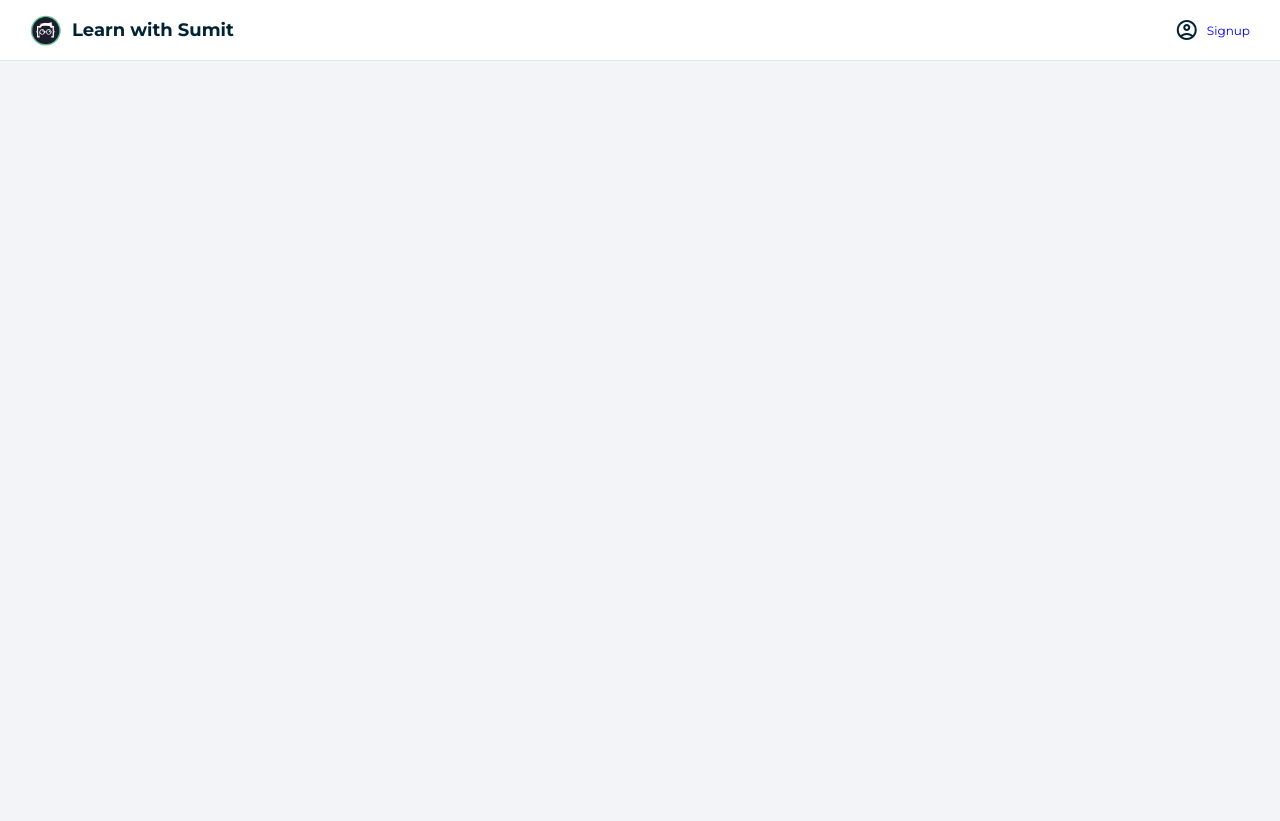
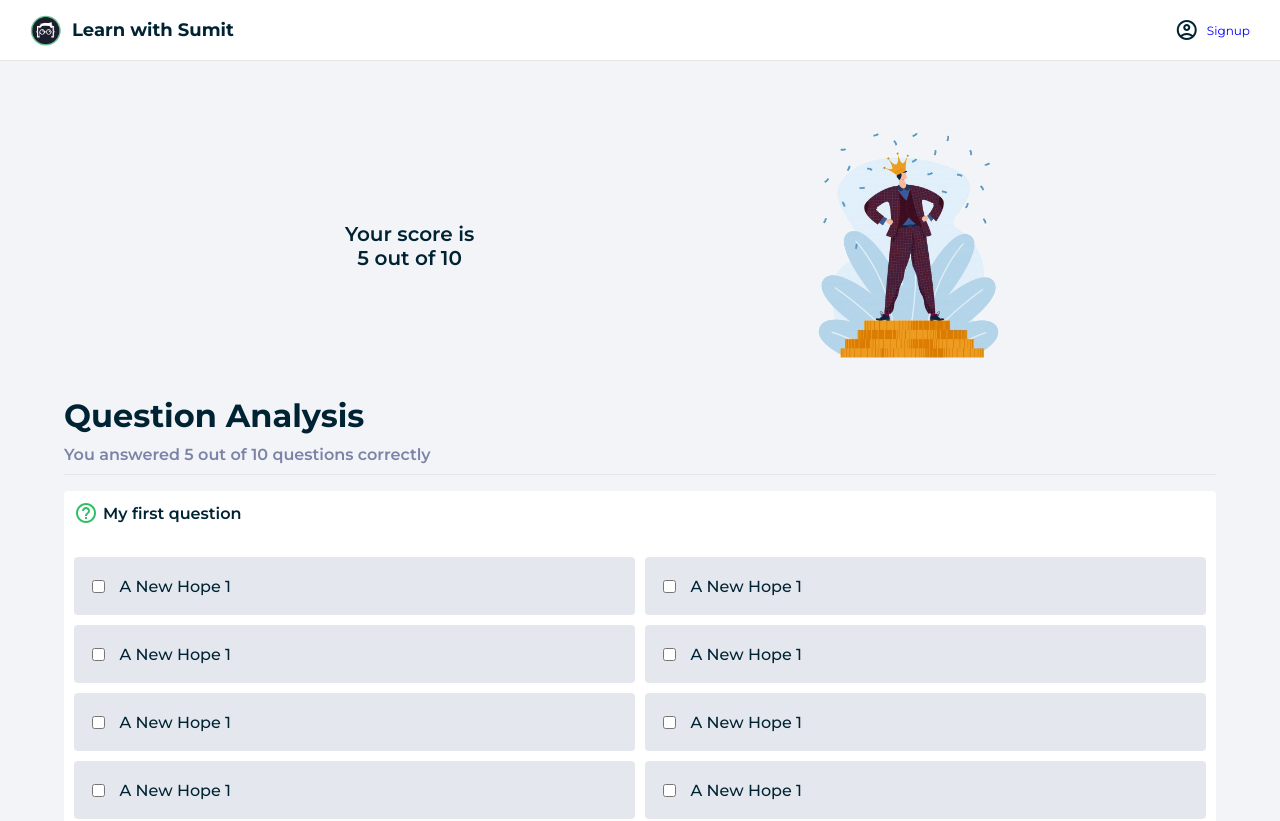
Before and after one commit to faiyaz032/react-quiz-app, a React (Vite) app: page / in a window 1280 px wide. Shown: the top 821 px of the page. Before the commit the page ends 800 px from the top, so only its background shows below. Built offline with nearby package versions, Linux system fonts and the light colour scheme.

Commit message:
Converted Result Page

```diff
--- /dev/null
+++ b/src/components/Analysis/Analysis.jsx
@@ -0,0 +1,14 @@
+import React from 'react';
+import Question from './Question/Question';
+
+export default function Analysis() {
+  return (
+    <div class="analysis">
+      <h1>Question Analysis</h1>
+      <h4>You answered 5 out of 10 questions correctly</h4>
+
+      <Question questionText="My first question" />
+      <Question questionText="My second question" />
+    </div>
+  );
+}
--- /dev/null
+++ b/src/components/Analysis/Question/Question.jsx
@@ -0,0 +1,16 @@
+import React from 'react';
+
+import Answers from '../../Answers/Answers';
+import classes from './Question.module.css';
+
+export default function Question({ questionText, answers }) {
+  return (
+    <div className={classes.question}>
+      <div className={classes.qtitle}>
+        <span className="material-icons-outlined"> help_outline </span>
+        {questionText}
+      </div>
+      <Answers />
+    </div>
+  );
+}
--- /dev/null
+++ b/src/components/Analysis/Question/Question.module.css
@@ -0,0 +1,19 @@
+/* question component */
+.question {
+  background-color: white;
+  padding: 10px;
+  margin: 1rem 0;
+  border-radius: 4px;
+}
+
+.qtitle {
+  display: flex;
+  gap: 5px;
+  align-items: center;
+  color: var(--fontPrimary);
+  font-weight: 600;
+}
+
+.qtitle span {
+  color: var(--active);
+}
--- a/src/components/App.jsx
+++ b/src/components/App.jsx
@@ -1,4 +1,5 @@
 import React from 'react';
+import Result from '../pages/Result/Result';
 import '../styles/App.css';
 import Layout from './Layout/Layout';
 
@@ -7,6 +8,7 @@ export default function App() {
     <Layout>
       {/* <Home /> */}
       {/* <Quiz /> */}
+      <Result />
     </Layout>
   );
 }
--- /dev/null
+++ b/src/components/Summary/Summary.jsx
@@ -0,0 +1,20 @@
+import React from 'react';
+import image from '../../assets/images/success.png';
+import classes from './Summary.module.css';
+
+export default function Summary() {
+  return (
+    <div className={classes.summary}>
+      <div className={classes.point}>
+        {/* <!-- progress bar will be placed here --> */}
+        <p className={classes.score}>
+          Your score is <br />5 out of 10
+        </p>
+      </div>
+
+      <div className={classes.badge}>
+        <img src={image} alt="Success" />
+      </div>
+    </div>
+  );
+}
--- /dev/null
+++ b/src/components/Summary/Summary.module.css
@@ -0,0 +1,50 @@
+/* summary component */
+.summary {
+  width: 80%;
+  margin: 0 auto;
+  display: flex;
+  justify-content: space-between;
+}
+
+@media only screen and (max-width: 800px) {
+  .summary {
+    flex-direction: column;
+    align-items: center;
+  }
+}
+
+.point {
+  width: 50%;
+  display: grid;
+  justify-content: center;
+  place-items: center;
+  position: relative;
+}
+
+.score {
+  width: 400px;
+  text-align: center;
+  font-size: 20px;
+  font-weight: 600;
+}
+
+.badge {
+  text-align: center;
+  height: 300px;
+  padding: 1rem;
+  display: flex;
+  justify-content: center;
+  align-items: center;
+}
+
+.badge img {
+  width: 100%;
+  height: 100%;
+  object-fit: cover;
+}
+
+@media only screen and (max-width: 800px) {
+  .badge {
+    width: 100%;
+  }
+}
--- /dev/null
+++ b/src/pages/Result/Result.jsx
@@ -0,0 +1,12 @@
+import React from 'react';
+import Analysis from '../../components/Analysis/Analysis';
+import Summary from '../../components/Summary/Summary';
+
+export default function Result() {
+  return (
+    <>
+      <Summary />
+      <Analysis />
+    </>
+  );
+}
```
Also changed, not shown: src/pages/Result/Result.module.css (added).
